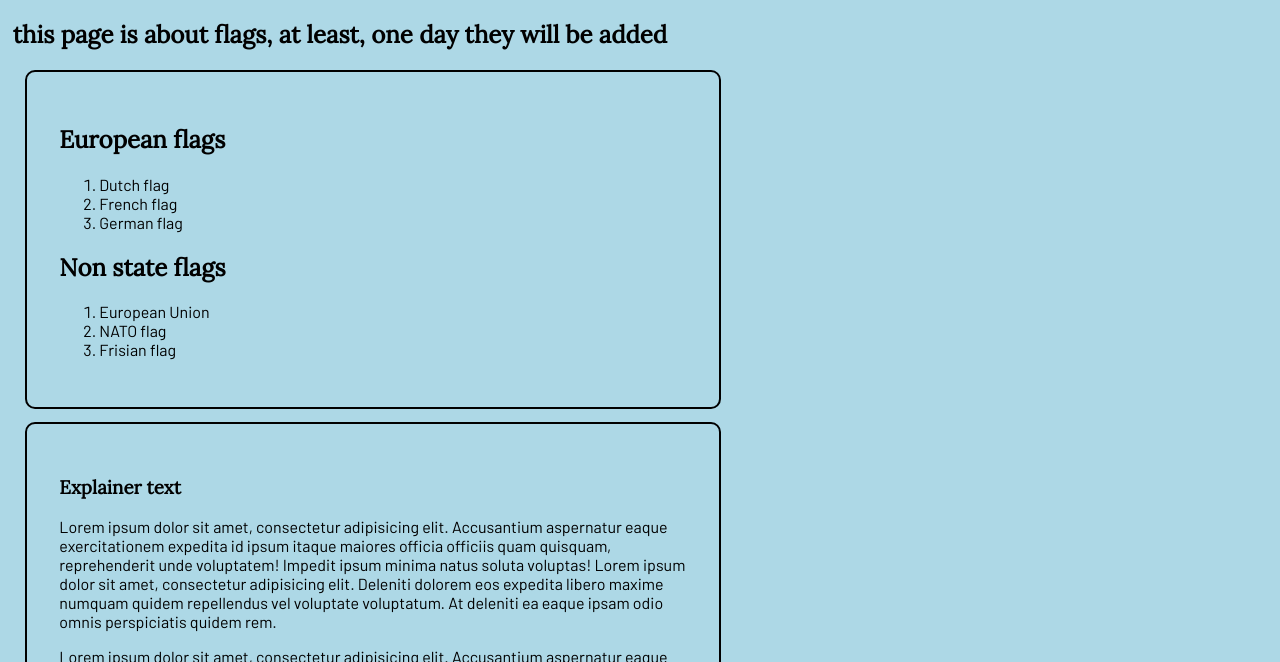
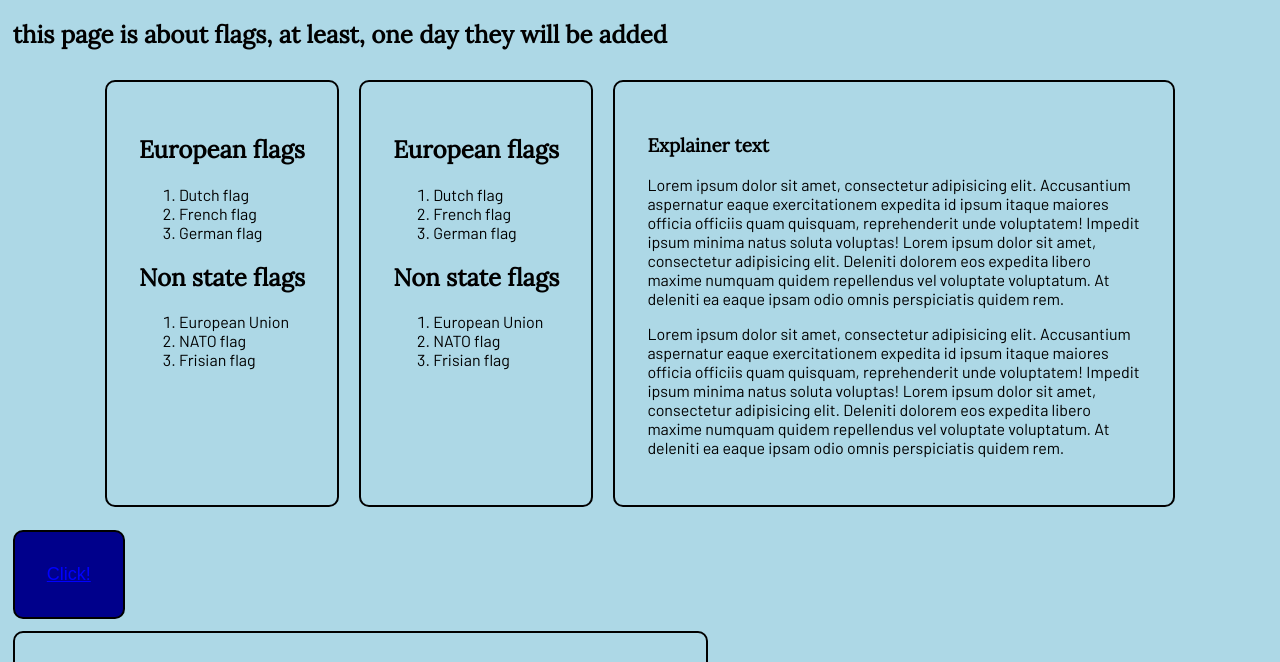
Before and after one commit to wpeckelsen/html-css-project, a plain HTML site: page index.html in a window 1280 px wide. Shown: the part 65-727 px from the top of the page. Drawn offline with Linux system fonts and the light colour scheme.

Commit message:
added flexboxes

```diff
--- a/index.html
+++ b/index.html
@@ -10,8 +10,8 @@
 <h1>Welcome to my Geo City page</h1>
 <h2>this page is about flags, at least, one day they will be added</h2>
 
-
-<div class="div-element">
+<div class="flex-div">
+<div id="flag-list">
 <h2> European flags</h2>
     <ol>
         <li>Dutch flag</li>
@@ -26,6 +26,24 @@
         <li>Frisian flag</li>
     </ol>
 </div>
+
+    <div id="flag-list">
+        <h2> European flags</h2>
+        <ol>
+            <li>Dutch flag</li>
+            <li>French flag</li>
+            <li>German flag</li>
+        </ol>
+
+        <h2>Non state flags</h2>
+        <ol>
+            <li>European Union</li>
+            <li>NATO flag</li>
+            <li>Frisian flag</li>
+        </ol>
+    </div>
+
+
 
 <div id="explainer-text">
     <h3> Explainer text</h3>
@@ -44,8 +62,9 @@
         omnis perspiciatis quidem rem.
         </p>
     </span>
+
 </div>
-
+</div>
 
 <button type="button" class="button">
     <a href="https://www.google.nl" target="_blank">Click!</a></button>
--- a/styles.css
+++ b/styles.css
@@ -1,25 +1,26 @@
 @import url('https://fonts.googleapis.com/css2?family=Barlow&family=Lora&display=swap');
 
 
-body {background-color: lightblue; font-family: 'Barlow', sans-serif;}
+body {background-color: lightblue; font-family: 'Barlow', sans-serif; margin: 1%}
 h1, h2, h3 {color: black; font-family: 'Lora', serif;}
 
-div {border-style: solid; border-width: 2px; border-radius: 10px; border-color: black;
-    max-width: 50%; padding: 2rem; margin: 1%;}
+div {margin: 10px}
 
+.flex-div {display: flex; flex-direction: row; flex-wrap: nowrap; justify-content: center}
 
-#explainer-text {max-width: 50%}
+#flag-list {border-style: solid; border-width: 2px; border-radius: 10px; border-color: black;
+    ; padding: 2rem; margin-bottom: 1%;}
 
-.button {margin: 1%; font-size: 18px; padding: 2rem; border-style: solid; border-width: 2px;
+#explainer-text {border-style: solid; border-width: 2px; border-radius: 10px; border-color: black;
+    padding: 2rem; margin-bottom: 1%; max-width: 40%;}
+
+.button {margin-bottom: 1%; font-size: 18px; padding: 2rem; border-style: solid; border-width: 2px;
     border-radius: 10px; border-color: black; background-color: darkblue}
-
 .button:hover {background-color: purple}
 
 .form-1 {border-style: solid; border-width: 2px; border-radius: 10px; border-color: black;
-    max-width: 50%; padding: 2rem; margin: 1%}
+    max-width: 50%; padding: 2rem; margin-bottom: 1%}
 
 a:link {color: blue;}
 a:visited {color: green}
 a:hover {color: red}
-
-body {margin: 1%}
```
